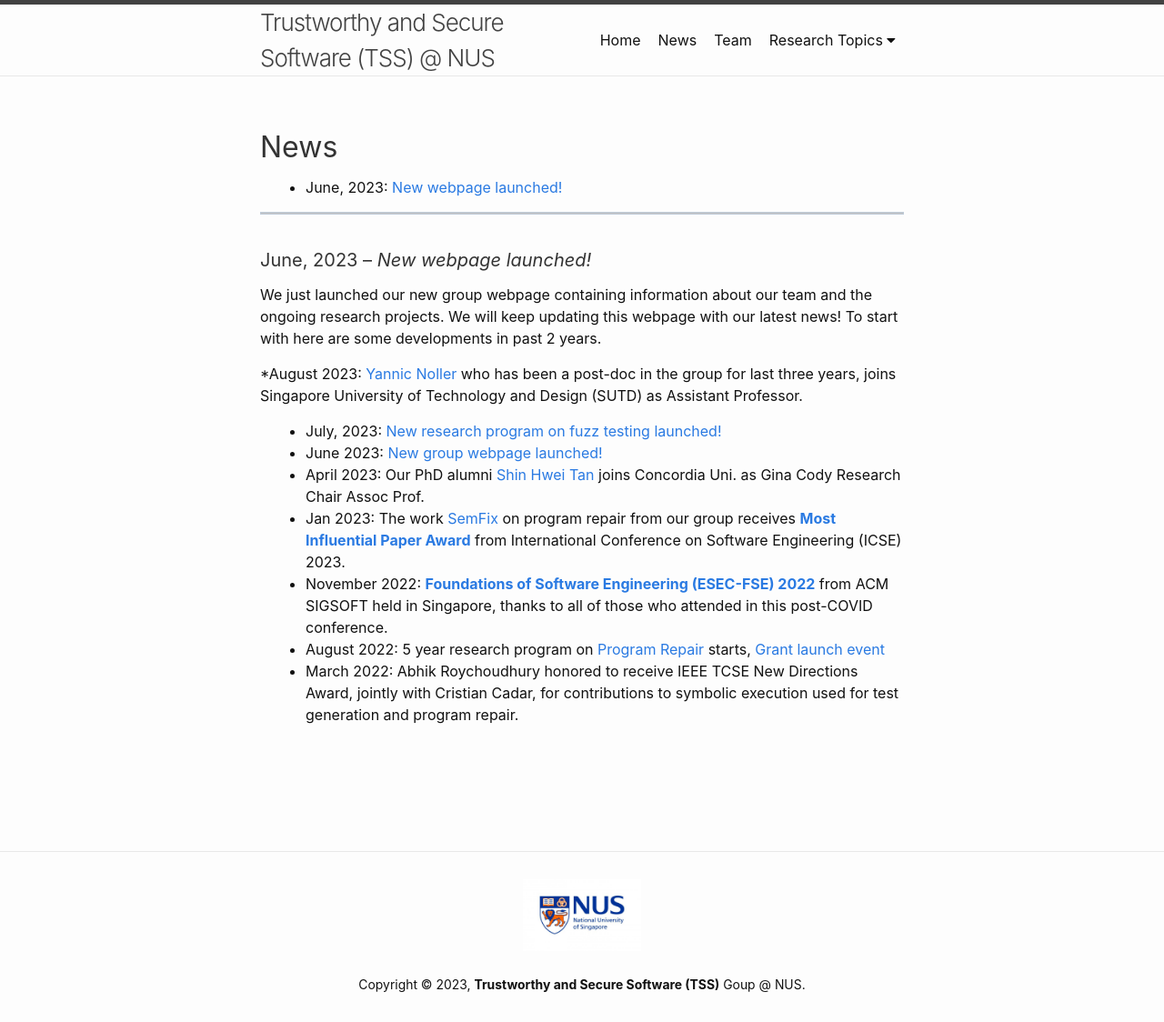
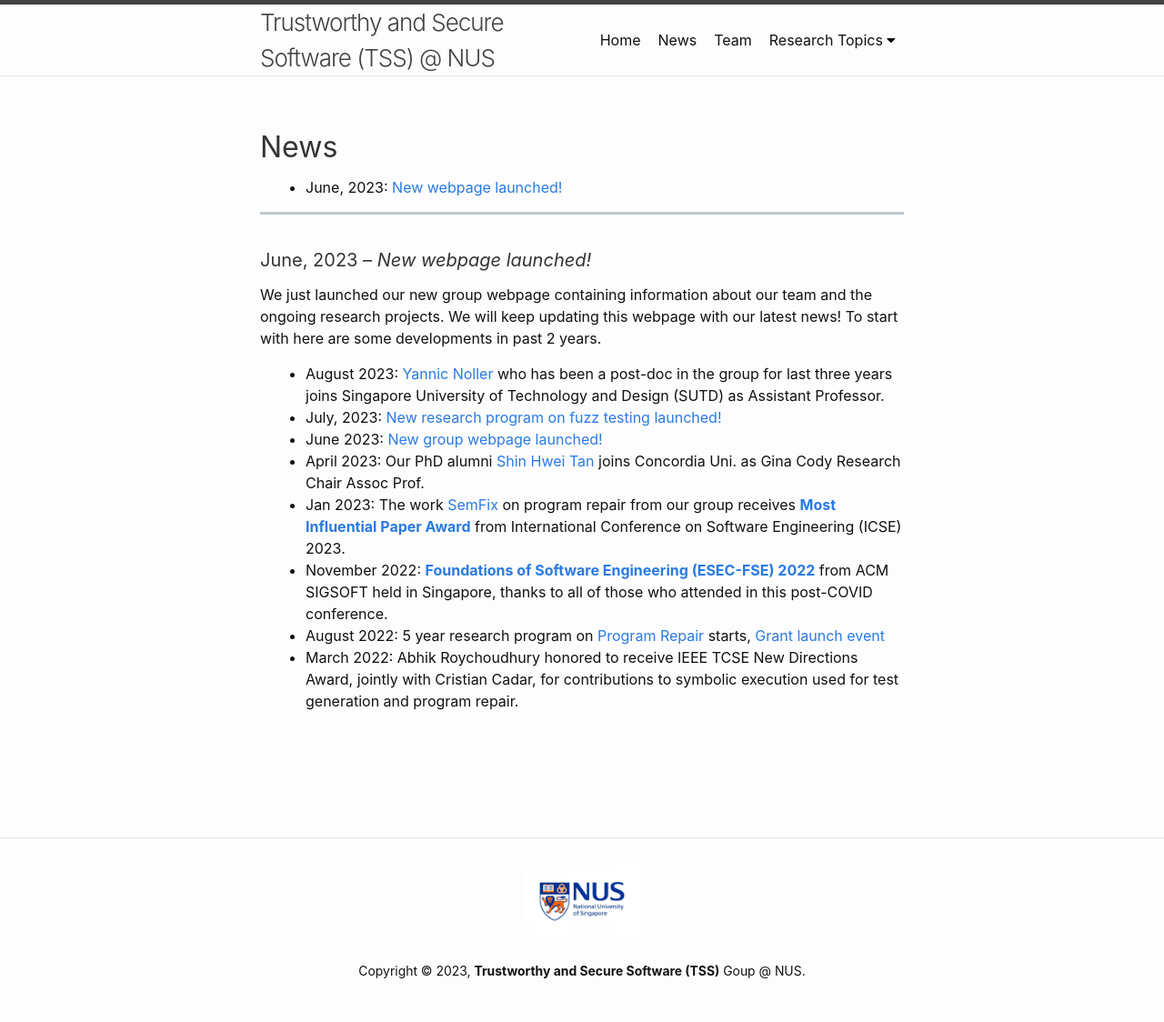
Before and after one commit to nus-tss/nus-tss.github.io, a Jekyll site: the page built from _pages/news.md, in a window 1280 px wide. Shown: the whole page at 91% size. Built offline with Jekyll 4.4.1, drawn with Linux system fonts in a browser that asks for light colours; nearby versions of some CDN libraries.

Commit message:
Update news.md

```diff
--- a/_pages/news.md
+++ b/_pages/news.md
@@ -17,7 +17,7 @@
 
 We just launched our new group webpage containing information about our team and the ongoing research projects. We will keep updating this webpage with our latest news!  To start with here are some developments in past 2 years.
 
-*August 2023: <a href = "https://yannicnoller.github.io/">Yannic Noller</a> who has been a post-doc in the group for last three years, joins Singapore University of Technology and Design (SUTD) as Assistant Professor.
+* August 2023: <a href = "https://yannicnoller.github.io/">Yannic Noller</a> who has been a post-doc in the group for last three years joins Singapore University of Technology and Design (SUTD) as Assistant Professor.
 * July, 2023: <a href="fuzzing/news/#july-2023">New research program on fuzz testing launched!</a>
 * June 2023: <a href="news/#june-2023">New group webpage launched!</a>
 * April 2023: Our PhD alumni <a href="https://shinhwei.com">Shin Hwei Tan<a> joins Concordia Uni. as Gina Cody Research Chair Assoc Prof.
```
